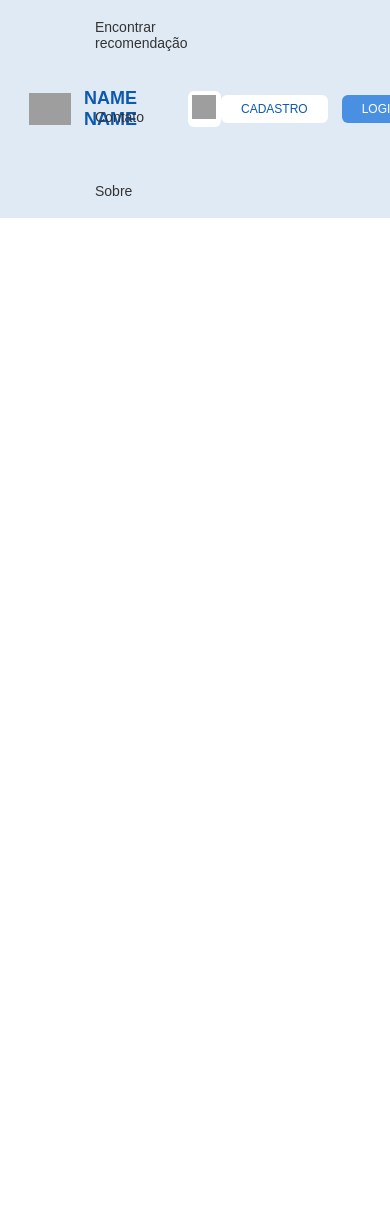
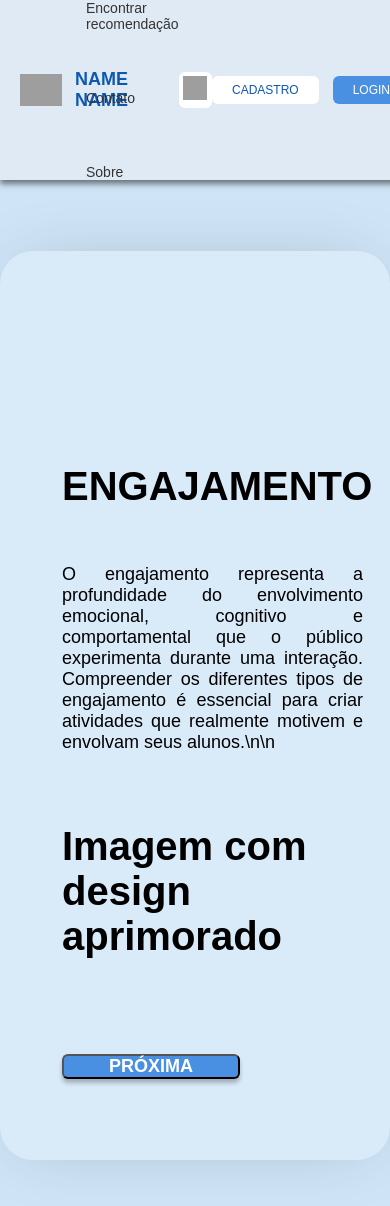
Before and after one commit to gabrielfreitas1406/software-recomendacao, a Next.js app in the folder frontend/: page /engagement/about in a window 390 px wide. Shown: the top 1206 px of the page. Before the commit the page ends 844 px from the top, so only its background shows below. Built offline with nearby package versions, Linux system fonts and the light colour scheme; grey boxes are pictures that could not be loaded.

Commit message:
:sparkles: [FEAT]: Add a tela de sobre o engajamento e de recomendação

```diff
--- /dev/null
+++ b/frontend/src/app/components/categories/about/AboutCard.tsx
@@ -0,0 +1,35 @@
+import * as React from "react";
+
+interface AboutCardProps {
+  title: string;
+  description: string;
+  buttonLabel: string;
+  imageTitle: string;
+}
+
+const AboutCard: React.FC<AboutCardProps> = ({
+  title,
+  description,
+  buttonLabel,
+  imageTitle,
+}) => {
+  {
+  }
+  return (
+    <div className="card-categories-about">
+      <div className="content-wrapper-categories-card">
+        <div className="content-left-categories-card">
+          <h1 className="title-card">{title}</h1>
+          <p className="description-card">{description}</p>
+        </div>
+
+        <div className="content-right-categories-card">
+          <h2 className="title-card">{imageTitle}</h2>
+          <button className="categories-card-button">{buttonLabel}</button>
+        </div>
+      </div>
+    </div>
+  );
+};
+
+export default AboutCard;
--- a/frontend/src/app/components/engagement/EngagementButton.tsx
+++ b/frontend/src/app/components/engagement/EngagementButton.tsx
@@ -2,8 +2,10 @@ import * as React from "react";
 
 import { EngagementButtonProps } from "../../types/engagementTypes";
 
-export const EngagementButton: React.FC<EngagementButtonProps> = ({ text }) => (
+const EngagementButton: React.FC<EngagementButtonProps> = ({ text }) => (
   <button className="categories-recommendations-button" aria-label={text}>
     <span className="option-label">{text}</span>
   </button>
 );
+
+export default EngagementButton;
--- a/frontend/src/app/engagement/about/page.tsx
+++ b/frontend/src/app/engagement/about/page.tsx
@@ -1,7 +1,17 @@
 import React from "react";
+import AboutCard from "@/app/components/categories/about/AboutCard";
 
 const EngagementAboutPage: React.FC = () => {
-  return <></>;
+  return (
+    <div className="page-container">
+      <AboutCard
+        title="ENGAJAMENTO"
+        description="O engajamento representa a profundidade do envolvimento emocional, cognitivo e comportamental que o público experimenta durante uma interação. Compreender os diferentes tipos de engajamento é essencial para criar atividades que realmente motivem e envolvam seus alunos.\n\n"
+        imageTitle="Imagem com design aprimorado"
+        buttonLabel="Próxima"
+      />
+    </div>
+  );
 };
 
 export default EngagementAboutPage;
--- a/frontend/src/app/engagement/recommendation/page.tsx
+++ b/frontend/src/app/engagement/recommendation/page.tsx
@@ -1,5 +1,5 @@
 import * as React from "react";
-import { EngagementButton } from "../../components/engagement/EngagementButton";
+import EngagementButton from "../../components/engagement/EngagementButton";
 import { Engagementkeywords } from "../../types/engagementTypes";
 
 const EngagementRecommendationPage: React.FC = () => {
--- a/frontend/src/app/styles/categories/about/categories-about.css
+++ b/frontend/src/app/styles/categories/about/categories-about.css
@@ -1,8 +1,128 @@
-.card-categories-about {
+/*.card-categories-about {
   border-radius: 33px;
   background-color: rgba(255, 255, 255, 0.2);
   box-shadow: 0 0 70px -22px rgba(0, 0, 0, 0.25);
   display: flex;
   min-height: 630px;
   max-width: 895px;
+  margin: 35px auto;
 }
+*/
+.title-card {
+  font: 700 40px Montserrat, sans-serif;
+  margin-bottom: 55px;
+}
+
+/*==============================*/
+
+.btn {
+  border-radius: 6px;
+  padding: 7px 14px;
+}
+
+.btn-outline {
+  background-color: #fff;
+  color: rgb(13, 88, 177);
+}
+
+.btn-primary {
+  background-color: rgb(74, 144, 226);
+  color: #fff;
+  padding: 7px 29px;
+}
+
+.card-categories-about {
+  border-radius: 33px;
+  background-color: rgba(255, 255, 255, 0.2);
+  box-shadow: 0 0 70px -22px rgba(0, 0, 0, 0.25);
+  margin: 71px auto;
+  max-width: 895px;
+  padding: 186px 27px 81px 62px;
+}
+
+.content-wrapper-categories-card {
+  display: flex;
+  gap: 20px;
+}
+
+.content-left-categories-card {
+  width: 68%;
+}
+
+.content-right-categories-card {
+  width: 32%;
+}
+
+.description-card {
+  font: 400 18px Montserrat, sans-serif;
+  text-align: justify;
+}
+
+.categories-card-button {
+  border-radius: 6px;
+  background-color: rgb(74, 144, 226);
+  box-shadow: 0 4px 4px rgba(0, 0, 0, 0.25);
+  color: #fff;
+  font: 600 18px Montserrat, sans-serif;
+  margin-top: 186px;
+  padding: 13px 54px;
+  text-align: center;
+  text-transform: uppercase;
+  width: 178px;
+}
+
+@media (max-width: 991px) {
+  .header {
+    padding: 0 20px;
+  }
+
+  .nav-links {
+    white-space: initial;
+  }
+
+  .search-box {
+    padding-left: 20px;
+  }
+
+  .btn-primary {
+    padding: 0 20px;
+  }
+
+  .main-content {
+    margin-top: 40px;
+    padding: 100px 20px 0;
+  }
+
+  .content-wrapper-categories-card {
+    flex-direction: column;
+  }
+
+  .content-left-categories-card,
+  .content-right-categories-card {
+    width: 100%;
+  }
+
+  .title {
+    margin-top: 40px;
+  }
+
+  .description {
+    margin-top: 40px;
+  }
+
+  .categories-card-button {
+    margin-top: 40px;
+    padding: 0 20px;
+  }
+}
+
+.visually-hidden {
+  position: absolute;
+  width: 1px;
+  height: 1px;
+  padding: 0;
+  margin: -1px;
+  overflow: hidden;
+  clip: rect(0, 0, 0, 0);
+  border: 0;
+}
--- a/frontend/src/app/styles/globals.css
+++ b/frontend/src/app/styles/globals.css
@@ -9,6 +9,7 @@
 
 @import "./categories/categories.css";
 @import "./categories/recommendations/categories-recommendations.css";
+@import "./categories/about/categories-about.css";
 
 body {
   margin: 0px;
```
Also changed, not shown: frontend/src/app/init/recommendation/page.tsx (added, +17 -0 lines).
